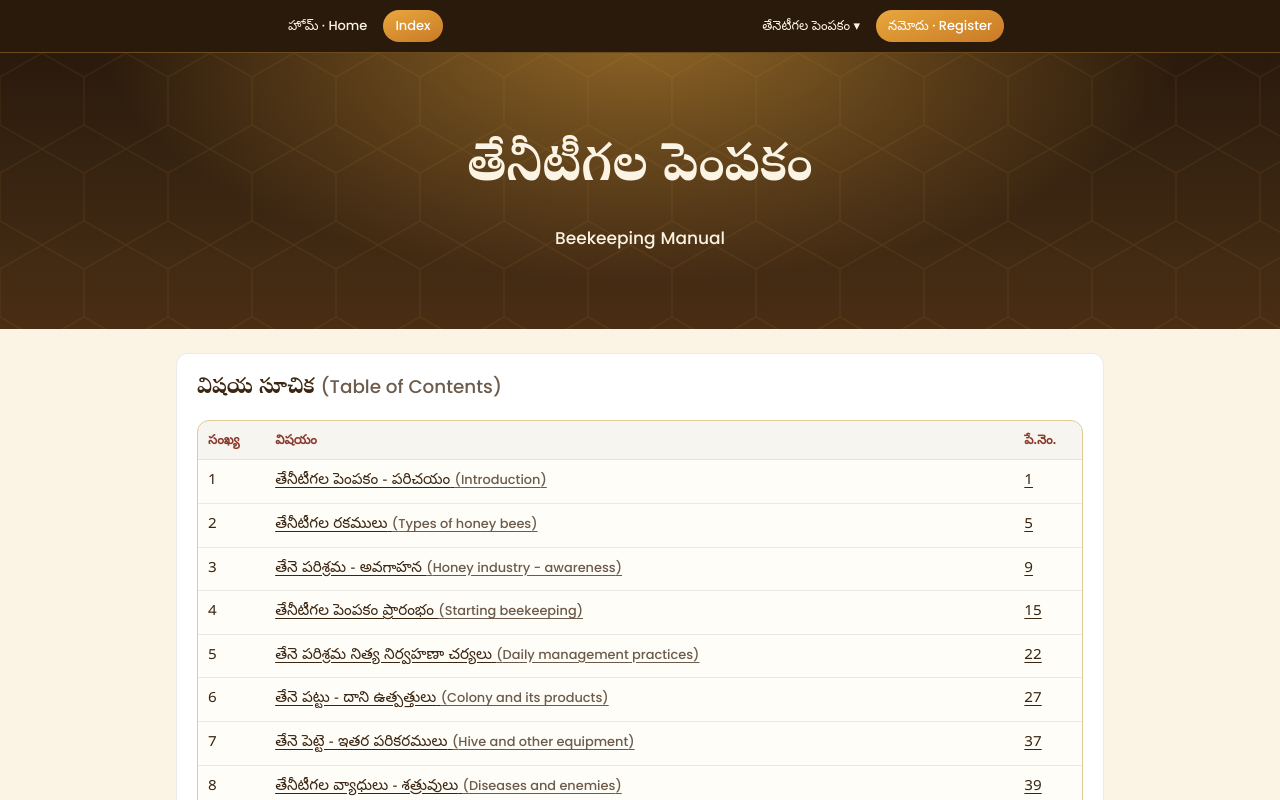
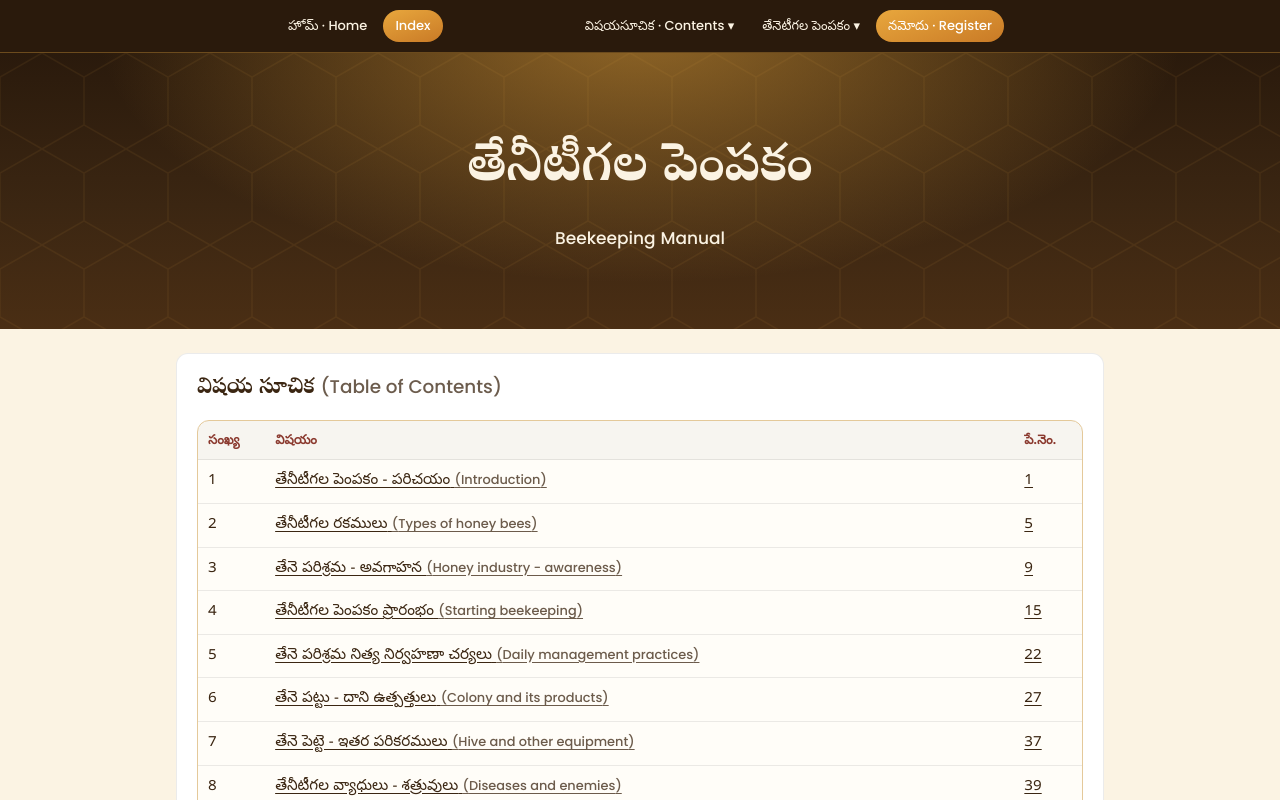
Before and after one commit to sivalokamdsa/honey_fe, a React (Vite) app: page /#/intro in a window 1280 px wide. Shown: the top 800 px of the page. Built offline with nearby package versions, Linux system fonts and the light colour scheme.

Commit message:
fixed issues of menusection

```diff
--- a/src/pages/intro.tsx
+++ b/src/pages/intro.tsx
@@ -150,7 +150,7 @@ const displayExtra = false;
 export default function Intro() {
   return (
     <>
-      <SiteNav menusections={menusections} />
+      <SiteNav sections={menusections} />
 
       <header className="hero">
         <div className="hero-inner">
```
